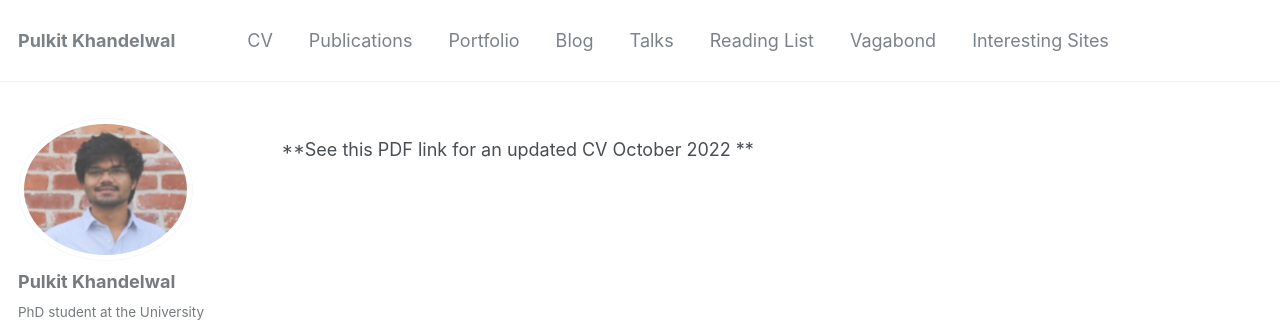
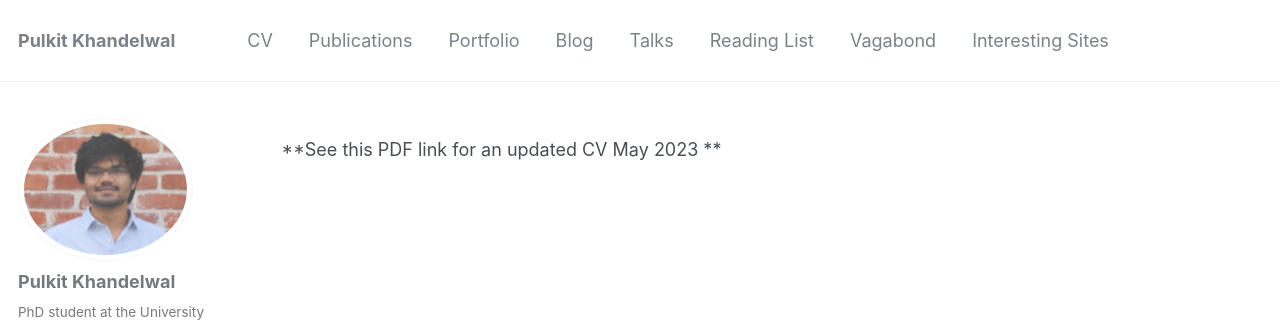
Before and after one commit to Pulkit-Khandelwal/pulkit-khandelwal.github.io, a Jekyll site: the page built from _pages/cv.md, in a window 1280 px wide. Shown: the top 325 px of the page. Built offline with Jekyll 4.4.1, drawn with Linux system fonts in a browser that asks for light colours.

Commit message:
Update cv.md

```diff
--- a/_pages/cv.md
+++ b/_pages/cv.md
@@ -6,6 +6,6 @@
   - /resume
 ---
 
-[**See this PDF link for an updated CV October 2022 **](https://github.com/Pulkit-Khandelwal/pulkit-khandelwal.github.io/blob/master/Pulkit_Khandelwal_CV.pdf)
+[**See this PDF link for an updated CV May 2023 **](https://github.com/Pulkit-Khandelwal/pulkit-khandelwal.github.io/blob/master/Pulkit_Khandelwal_CV.pdf)
 
 {% include base_path %}
```
